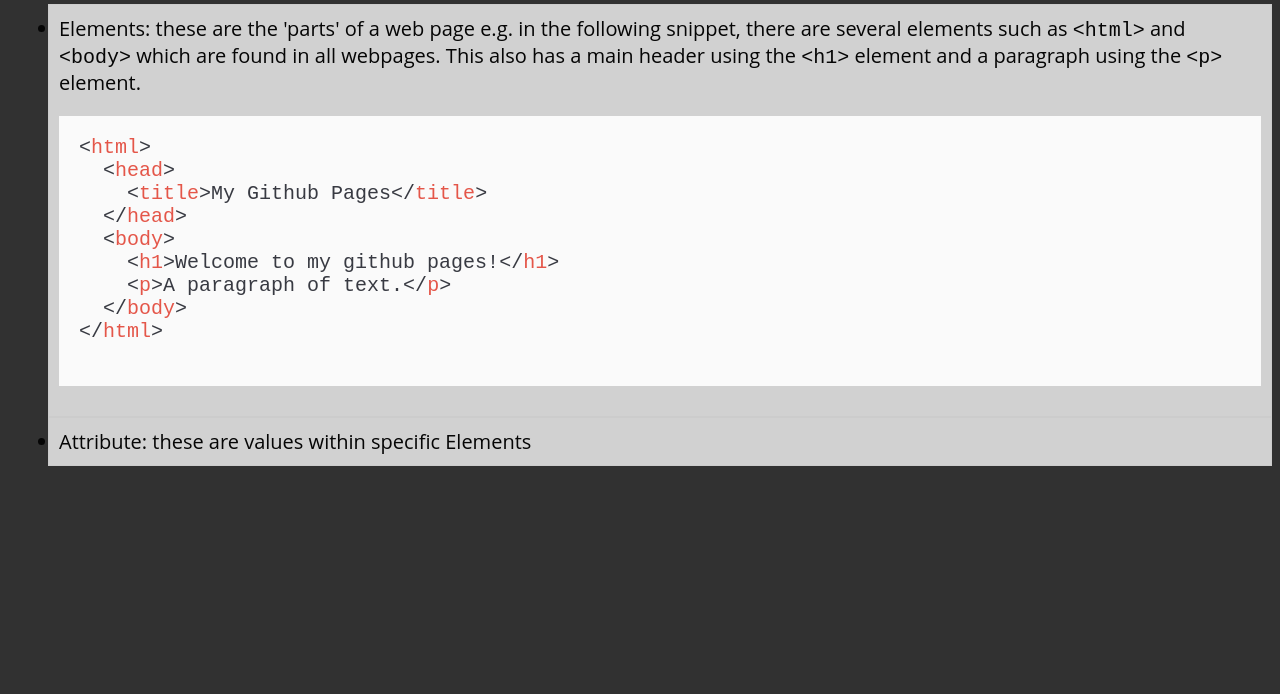
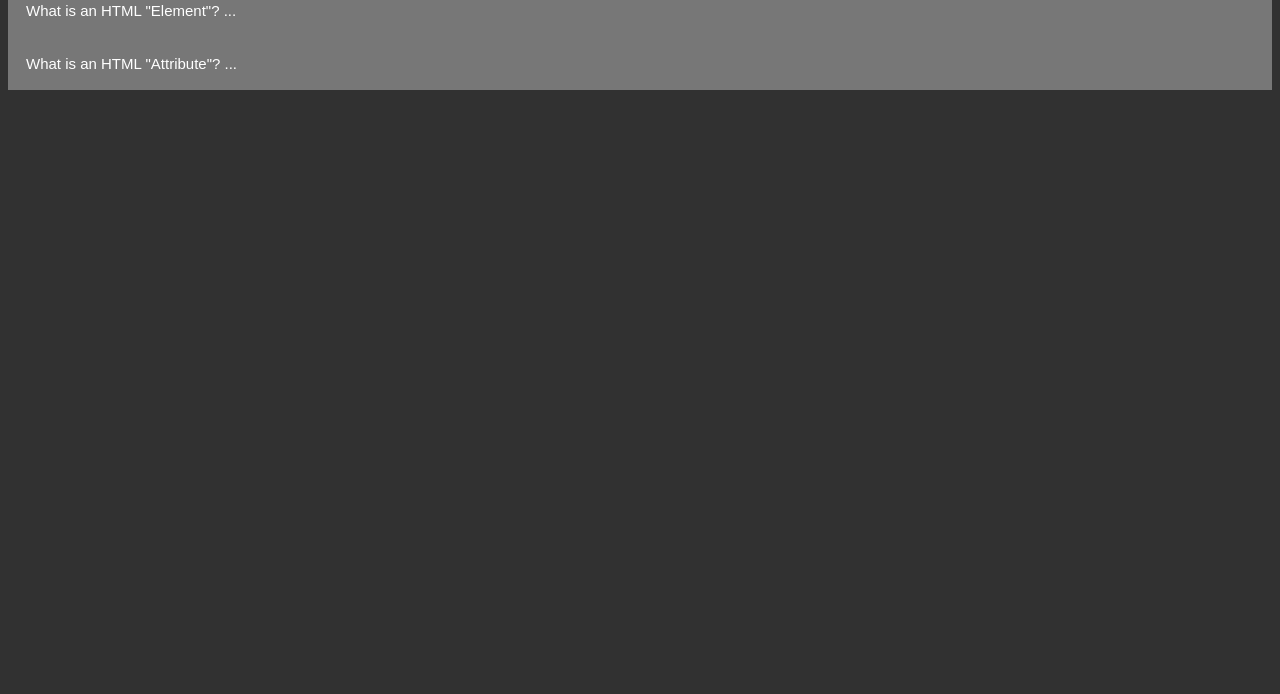
Before and after one commit to whytheq/whytheq.github.io, a plain HTML site: page samples/html.html in a window 1280 px wide. Shown: the part 106-800 px from the top of the page. Drawn offline with nearby package versions, Linux system fonts and the light colour scheme; a script that the page names is missing.

Commit message:
Added collapsible panels

```diff
--- a/css/style_samples.css
+++ b/css/style_samples.css
@@ -17,12 +17,40 @@ body {
   color: #fff;
   font-family: "Open Sans", sans-serif;
 }
-.code-sample {
+
+/* for collapsible panels */
+.collapsible {
+  background-color: #777;
+  color: white;
+  cursor: pointer;
+  padding: 18px;
+  width: 100%;
+  border: none;
+  text-align: left;
+  outline: none;
+  font-size: 15px;
+}
+
+.active, .collapsible:hover {
+  background-color: #555;
+}
+
+/* .code-sample {
   border: 1px solid #ccc;
   padding: 10px;
   background-color: rgba(249, 249, 249, 0.8);
   color: #050505;
+} */
+.code-sample {
+  order: 1px solid #ccc;
+  padding: 0 18px;
+  max-height: 0;
+  overflow: hidden;
+  transition: max-height 0.2s ease-out;
+  /* background-color: #f1f1f1; */
+  background-color: rgba(249, 249, 249, 0.8);
 }
+
 
 /* for block of numbers */
 .hljs-ln-numbers {
--- a/samples/html.html
+++ b/samples/html.html
@@ -16,12 +16,14 @@
 
 <body>
   <h1>HTML</h1>
-  <ul>
+
+  <button class="collapsible">What is an HTML "Element"? ... </button>
     <div class="code-sample">
-      <li>Elements: these are the 'parts' of a web page e.g. in the following snippet, there are several elements such
+        <p>Elements: these are the 'parts' of a web page e.g. in the following snippet, there are several elements such
         as <code>&lt;html&gt;</code> and <code>&lt;body&gt;</code> which are found in all webpages. This also has a main
         header
-        using the <code>&lt;h1&gt;</code> element and a paragraph using the <code>&lt;p&gt;</code> element.
+        using the <code>&lt;h1&gt;</code> element and a paragraph using the <code>&lt;p&gt;</code> element.</p>
+
         <pre class="line-numbers"><code class="hljs-atom-one-light language-html">&lt;html&gt;
   &lt;head&gt;
     &lt;title&gt;My Github Pages&lt;/title&gt;
@@ -32,17 +34,37 @@
   &lt;/body&gt;
 &lt;/html&gt;
         </code></pre>
-      </li>
-    </div>
-    <div class="code-sample">
-      <li>Attribute: these are values within specific Elements</li>
+
+
     </div>
 
-  </ul>
+    <button class="collapsible">What is an HTML "Attribute"? ... </button>
+    <div class="code-sample">
+      <p></p>Attribute: these are values within specific Elements</p>
+    </div>
+
+
 
   <script>hljs.highlightAll();</script>
   <script>hljs.initLineNumbersOnLoad();</script>
 
+  <script>
+    var coll = document.getElementsByClassName("collapsible");
+    var i;
+
+    for (i = 0; i < coll.length; i++) {
+      coll[i].addEventListener("click", function() {
+        this.classList.toggle("active");
+        var content = this.nextElementSibling;
+        if (content.style.maxHeight){
+          content.style.maxHeight = null;
+        } else {
+          content.style.maxHeight = content.scrollHeight + "px";
+        }
+      });
+    }
+    </script>
+
 </body>
 
 </html>
```
